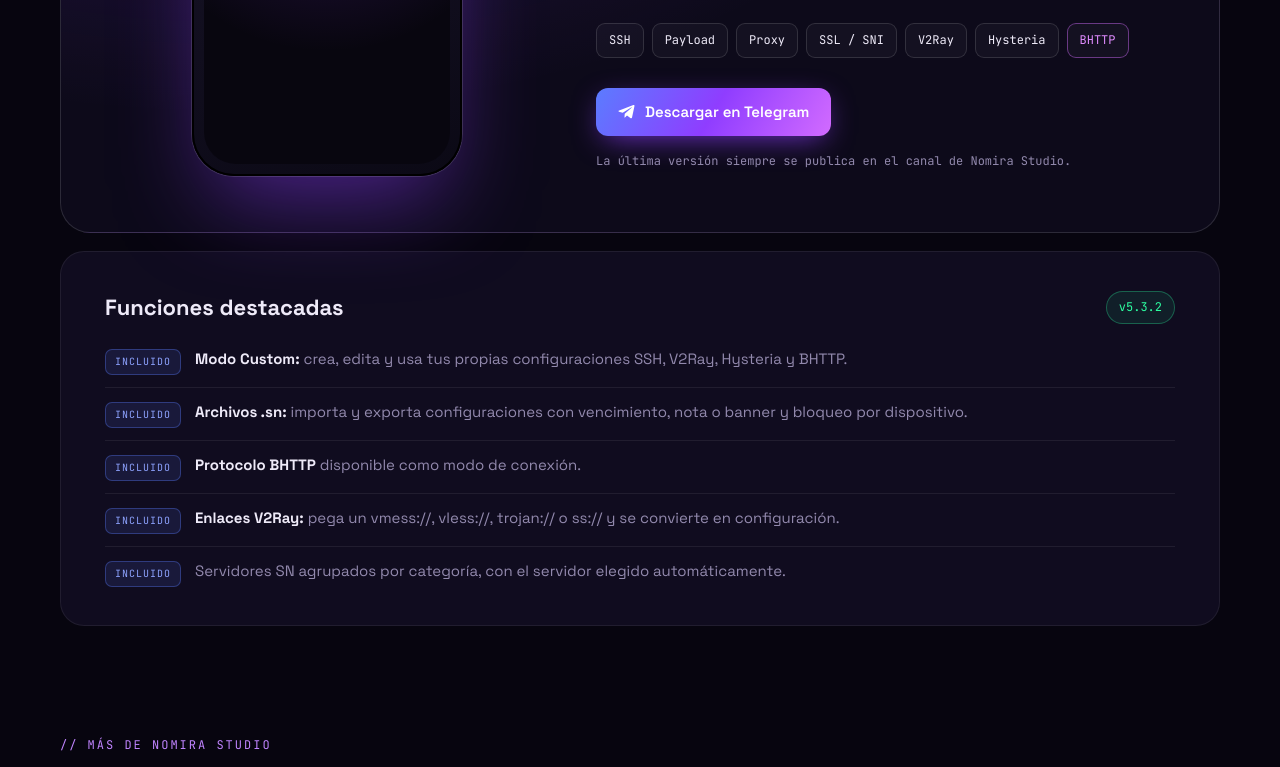
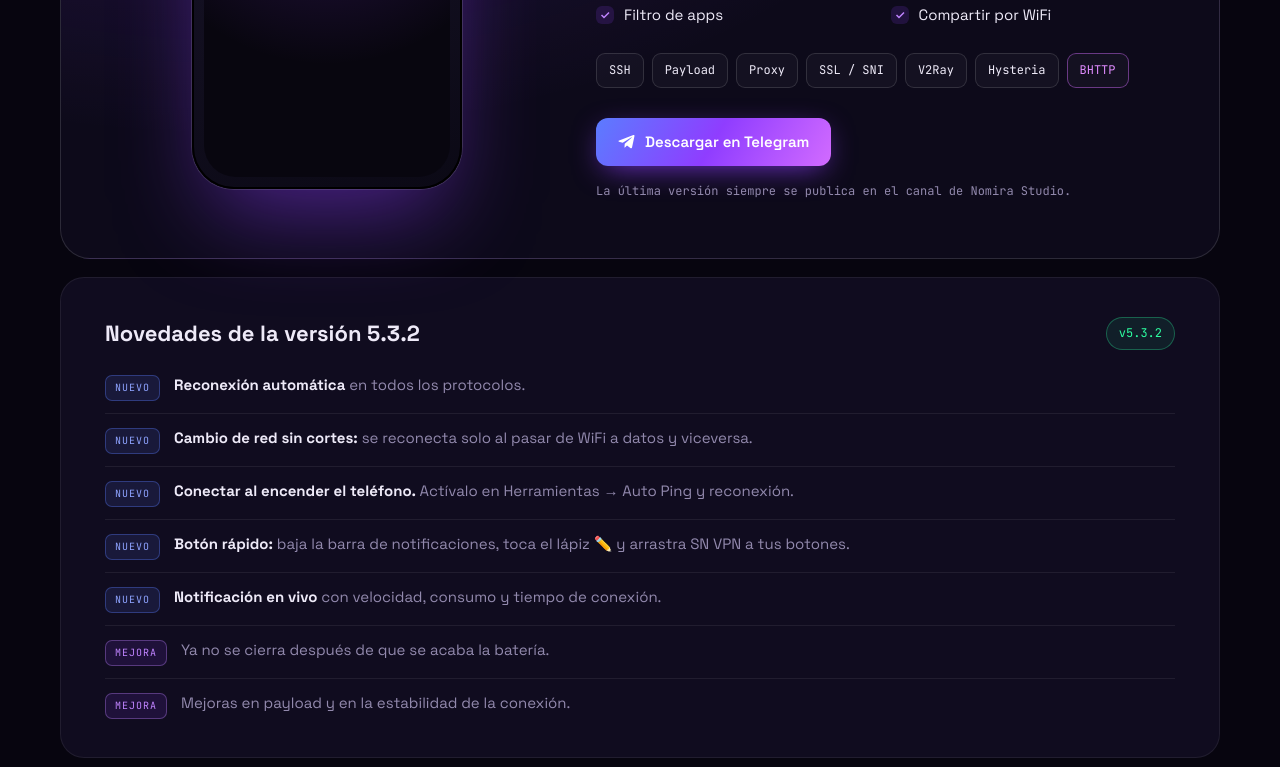
Before and after one commit to SINNOMBRE22/snvpn, a plain HTML site: page index.html in a window 1280 px wide. Shown: the part 1760-2527 px from the top of the page. Drawn offline with Linux system fonts and the light colour scheme.

Commit message:
Novedades de SN VPN 5.3.2

```diff
--- a/index.html
+++ b/index.html
@@ -364,6 +364,8 @@ footer{border-top:1px solid var(--line);padding:56px 0 30px;margin-top:110px}
           <li>Modo Custom con tus datos</li>
           <li>Archivos .sn con vencimiento y bloqueo</li>
           <li>Enlaces vmess, vless, trojan y ss</li>
+          <li>Reconexión automática</li>
+          <li>Botón rápido en la barra</li>
           <li>Filtro de apps</li>
           <li>Compartir por WiFi</li>
         </ul>
@@ -381,15 +383,17 @@ footer{border-top:1px solid var(--line);padding:56px 0 30px;margin-top:110px}
 
     <div class="news rv">
       <div class="news-head">
-        <h3>Funciones destacadas</h3>
+        <h3>Novedades de la versión 5.3.2</h3>
         <span class="ver">v5.3.2</span>
       </div>
       <ul class="log">
-        <li><span class="k">INCLUIDO</span><span><b>Modo Custom:</b> crea, edita y usa tus propias configuraciones SSH, V2Ray, Hysteria y BHTTP.</span></li>
-        <li><span class="k">INCLUIDO</span><span><b>Archivos .sn:</b> importa y exporta configuraciones con vencimiento, nota o banner y bloqueo por dispositivo.</span></li>
-        <li><span class="k">INCLUIDO</span><span><b>Protocolo BHTTP</b> disponible como modo de conexión.</span></li>
-        <li><span class="k">INCLUIDO</span><span><b>Enlaces V2Ray:</b> pega un vmess://, vless://, trojan:// o ss:// y se convierte en configuración.</span></li>
-        <li><span class="k">INCLUIDO</span><span>Servidores SN agrupados por categoría, con el servidor elegido automáticamente.</span></li>
+        <li><span class="k">NUEVO</span><span><b>Reconexión automática</b> en todos los protocolos.</span></li>
+        <li><span class="k">NUEVO</span><span><b>Cambio de red sin cortes:</b> se reconecta solo al pasar de WiFi a datos y viceversa.</span></li>
+        <li><span class="k">NUEVO</span><span><b>Conectar al encender el teléfono.</b> Actívalo en Herramientas → Auto Ping y reconexión.</span></li>
+        <li><span class="k">NUEVO</span><span><b>Botón rápido:</b> baja la barra de notificaciones, toca el lápiz ✏️ y arrastra SN VPN a tus botones.</span></li>
+        <li><span class="k">NUEVO</span><span><b>Notificación en vivo</b> con velocidad, consumo y tiempo de conexión.</span></li>
+        <li><span class="k imp">MEJORA</span><span>Ya no se cierra después de que se acaba la batería.</span></li>
+        <li><span class="k imp">MEJORA</span><span>Mejoras en payload y en la estabilidad de la conexión.</span></li>
       </ul>
     </div>
   </div>
```
